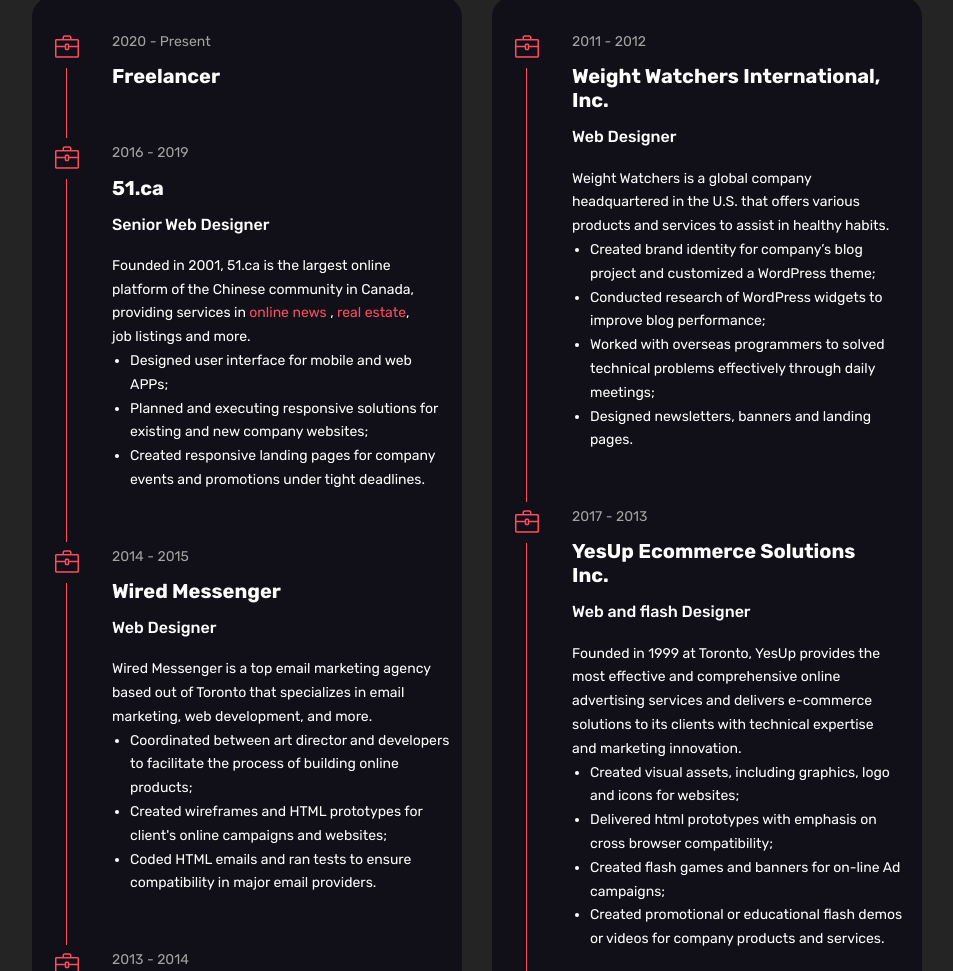
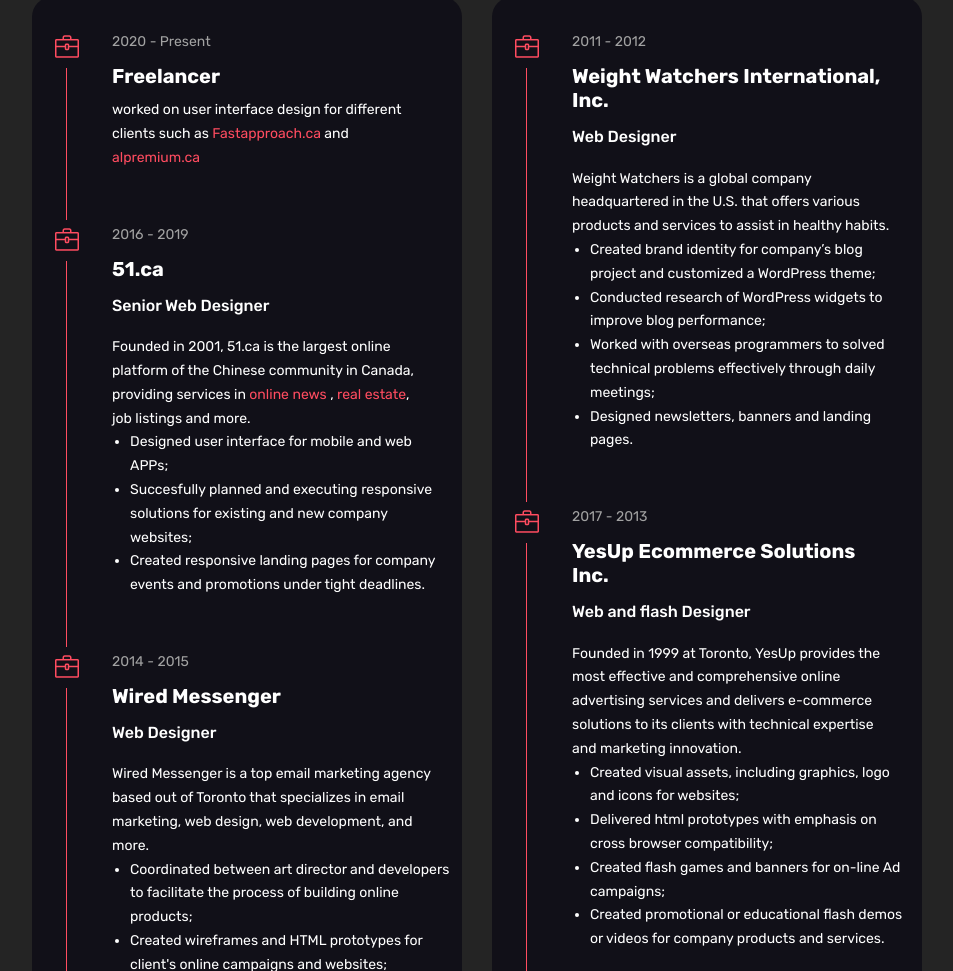
Before and after one commit to wendyjin2020/portfolio, a plain HTML site: page index.html in a window 1280 px wide. Shown: the part 2476-3447 px from the top of the page, without its empty margins (218-1171 px from the left). Drawn offline with Linux system fonts and the light colour scheme.

```diff
--- a/index.html
+++ b/index.html
@@ -608,6 +608,7 @@
 							<div class="content">
 								<span class="time">2020 - Present</span>
 								<h3 class="title"> <span>Freelancer</span></h3>
+								<p>worked on user interface design for different clients such as <a href="https://fastapproach.ca/">Fastapproach.ca</a> and <a href="https://alpremium.ca/" target="_blank">alpremium.ca</a></p>
 							</div>
 						</div>
 
@@ -620,7 +621,7 @@
 								<p> Founded in 2001, 51.ca is the largest online platform of the Chinese community in Canada, providing services in <a href="https://info.51.ca/" target="_blank">online news</a> , <a href="https://house.51.ca/mls" target="_blank">real estate</a>, job listings and more.</p>
 								<ul class="timeline-role">
 									<li>Designed user interface for mobile and web APPs;</li>
-									<li>Planned and executing responsive solutions for existing and new company websites;</li>
+									<li>Succesfully planned and executing responsive solutions for existing and new company websites;</li>
 									<li>Created responsive landing pages for company events and promotions under tight deadlines.</li>
 								</ul>
 
@@ -633,7 +634,7 @@
 								<span class="time">2014 - 2015</span>
 								<h3 class="title"> <span>Wired Messenger</span></h3>
 								<h4>Web Designer</h4>
-								<p>Wired Messenger is a top email marketing agency based out of Toronto that specializes in email marketing, web development, and more. </p>
+								<p>Wired Messenger is a top email marketing agency based out of Toronto that specializes in email marketing, web design, web development, and more. </p>
 								<ul class="timeline-role">
 									<li>Coordinated between art director and developers to facilitate the process of building online products;</li>
 									<li>Created wireframes and HTML prototypes for client's online campaigns and websites;</li>
@@ -653,8 +654,7 @@
 								<ul class="timeline-role">
 									<li>Planned site structure & created UI for corporation websites;</li>
 									<li>Coded and integrated Html, CSS and jQuery into DotNetNuke a web content management system and web application framework based on Microsoft .NET;</li>
-									<li>Created email templates supported by major email platforms and executed email marketing campaigns;</li>
-									<li>Designed flyers, newspaper ads, brochure for offline marketing promotion.</li>
+									<li>Created email templates supported by major email platforms and executed email marketing campaigns.</li>
 								</ul>
 							</div>
 						</div>
```
Also changed, not shown: 1 other file.
